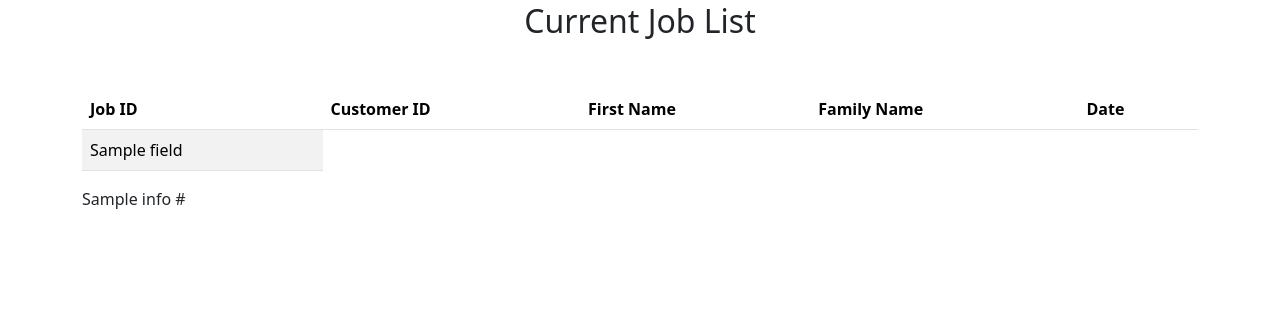
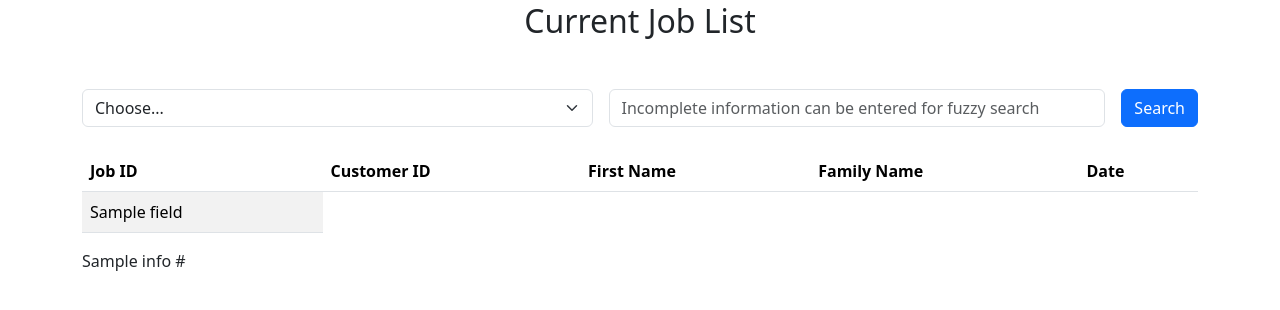
Before and after one commit to ChanMeng666/Automotive-Repair-Management-System, a Flask app: template templates/currentjoblist.html in a window 1280 px wide. Shown: the part 183-493 px from the top of the page. Run offline with Flask 3, Linux system fonts and the light colour scheme; the template is opened without the code that fills it: most values are stand-ins (such as "Sample title", 1, 10 or a date in 2020); some libraries are stand-ins or nearby versions.

Commit message:
Improvements to the search function in the technician interface

```diff
--- a/app.py
+++ b/app.py
@@ -33,6 +33,10 @@ def home():
 def currentjobs():
     connection = getCursor()
     page = int(request.args.get('page', 1))
+
+    selection = request.args.get('selection', '')
+    search = request.args.get('search', '')
+
     per_page = 10
     offset = (page - 1) * per_page
 
@@ -40,12 +44,35 @@ def currentjobs():
     connection.execute("SELECT COUNT(*) FROM job WHERE completed=0;")
     total = connection.fetchone()[0]
 
-    # 获取分页后的工作列表
-    connection.execute("SELECT job.job_id,job.customer,customer.first_name,customer.family_name,job.job_date FROM job INNER JOIN customer ON job.customer = customer.customer_id WHERE job.completed=0 LIMIT %s OFFSET %s;",(per_page, offset))
+    #对应的字段名映射，防止SQL注入
+    column_map = {
+        "Job ID": "job.job_id",
+        "Customer ID": "job.customer",
+        "First Name": "customer.first_name",
+        "Family Name": "customer.family_name",
+        "Date": "job.job_date"
+    }
+
+    column_name = column_map.get(selection)
+
+    if selection and search and column_name:
+        # 参数化值以防止sql注入
+        connection.execute(f"SELECT job.job_id,job.customer,customer.first_name,customer.family_name,job.job_date FROM job INNER JOIN customer ON job.customer = customer.customer_id WHERE {column_name} LIKE %s AND job.completed=0 LIMIT %s OFFSET %s;", (f'%{search}%', per_page, offset))
+    else:
+        # 如果没有提供选中的字段或搜索内容，则返回所有记录
+        connection.execute("SELECT job.job_id,job.customer,customer.first_name,customer.family_name,job.job_date FROM job INNER JOIN customer ON job.customer = customer.customer_id WHERE job.completed=0 LIMIT %s OFFSET %s;", (per_page, offset))
+
     jobList = connection.fetchall()
 
+    # 判断查询结果是否为空
+    no_result = False
+    if len(jobList) == 0:
+        no_result = True
+
     pagination = Pagination(page=page, total=total, per_page=per_page, record_name='jobs')
-    return render_template('currentjoblist.html', job_list=jobList, pagination=pagination)
+    # 向模板传递一个新的变量no_result
+    return render_template('currentjoblist.html', job_list=jobList, pagination=pagination, no_result=no_result)
+
 
 
 # 设置technician的路由，重定向到"/currentjobs"路由
--- a/templates/base.html
+++ b/templates/base.html
@@ -2,7 +2,7 @@
 <html>
     <head>
         <meta charset="utf-8" />
-        <title>{% block title %}{% endblock %}</title>
+        <title>{% block title %}Home{% endblock %}</title>
         <link href="https://cdn.jsdelivr.net/npm/bootstrap@5.3.2/dist/css/bootstrap.min.css" rel="stylesheet" integrity="sha384-T3c6CoIi6uLrA9TneNEoa7RxnatzjcDSCmG1MXxSR1GAsXEV/Dwwykc2MPK8M2HN" crossorigin="anonymous">
     </head>
 
--- a/templates/currentjoblist.html
+++ b/templates/currentjoblist.html
@@ -1,10 +1,37 @@
 {% extends "base.html" %}
+
+{% block title %}
+Current Jobs
+{% endblock %}
+
+
 {% block content %}
 
 <!-- 新增Bootstrap容器，包含工作列表的标题和表格 -->
 <div class="container my-4">
 
     <h2 class="text-center mb-5">Current Job List</h2>
+
+    <!-- 新增的选择框、搜索框和确认按钮 -->
+    <form class="d-flex align-items-center mb-4">
+        <select class="form-select me-3" id="selection" name="selection">
+            <option selected>Choose...</option>
+            <option value="Job ID">Job ID</option>
+            <option value="Customer ID">Customer ID</option>
+            <option value="First Name">First Name</option>
+            <option value="Family Name">Family Name</option>
+            <option value="Date">Date</option>
+        </select>
+        <input type="text" class="form-control me-3" placeholder="Incomplete information can be entered for fuzzy search" id="search" name="search">
+        <button type="submit" class="btn btn-primary">Search</button>
+    </form>
+
+    <!-- 检测no_result，当为True时显示警告 -->
+    {% if no_result %}
+    <div class="alert alert-warning" role="alert">
+        No search found, please re-enter.
+    </div>
+    {% endif %}
 
     <!-- code to display list of jobs-->
     <div class="table-responsive">
```
